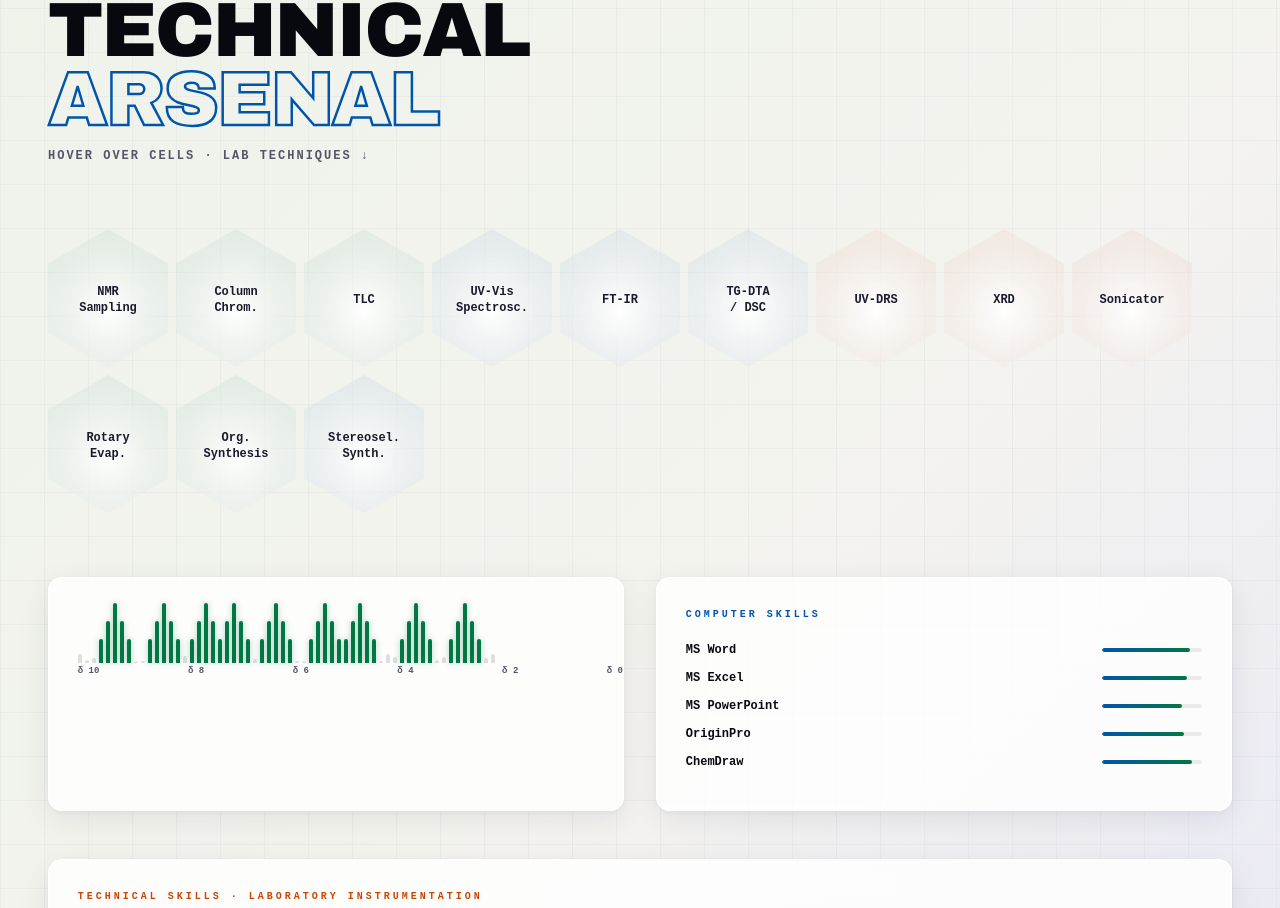
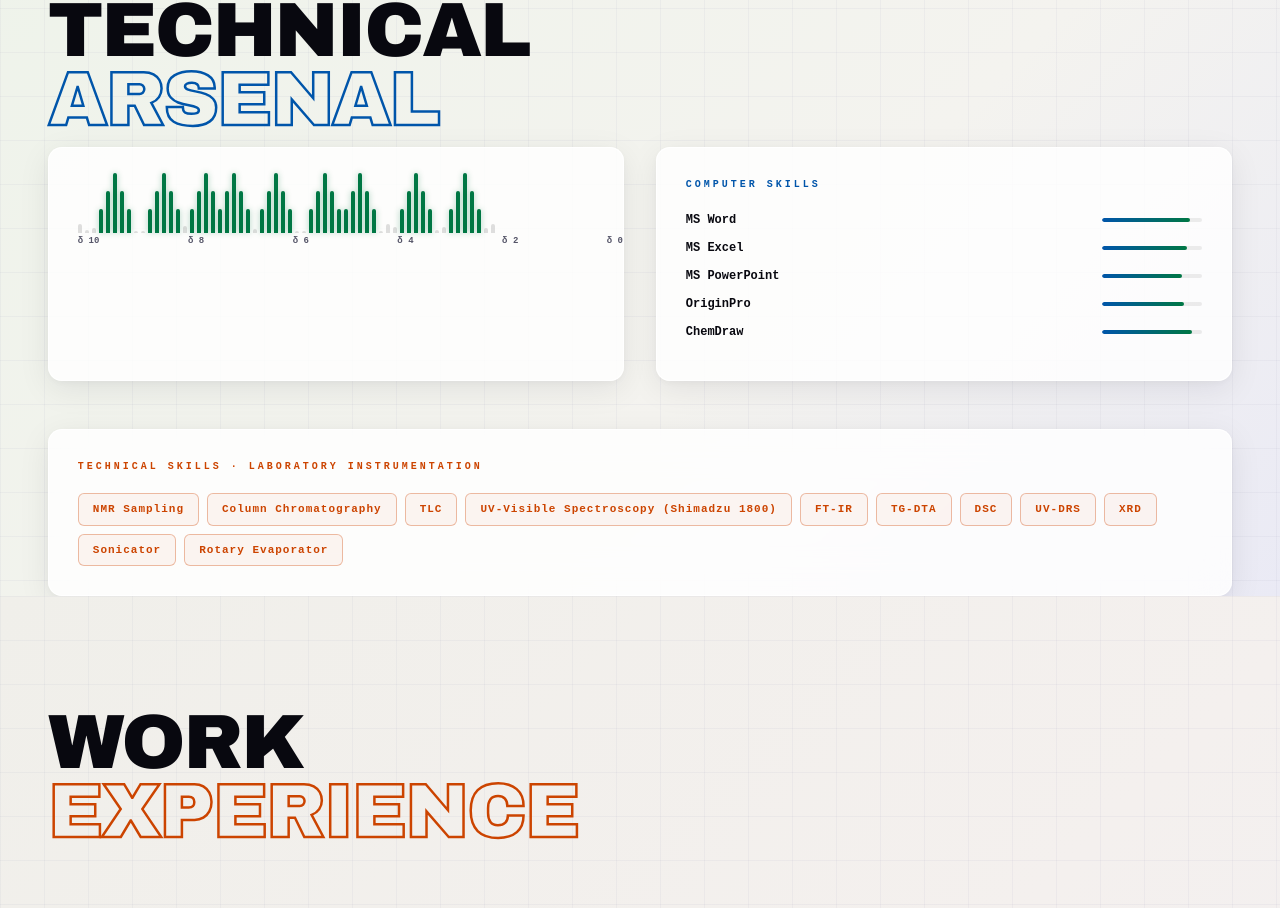
Before and after one commit to Rishabh0702-web/CLient-Portfolio, a Next.js app: page / in a window 1280 px wide. Shown: the part 2244-3152 px from the top of the page. Built offline with nearby package versions, Linux system fonts and the light colour scheme.

Commit message:
remove instruments/techniques section from Skills section
Clean up unused SKILLS array for better code organization

Co-authored-by: Rishabh Gupta <206759199+Rishabh0702-web@users.noreply.github.com>

```diff
--- a/components/SkillsSection.tsx
+++ b/components/SkillsSection.tsx
@@ -20,20 +20,6 @@ const NMR_BARS=Array.from({length:60},(_,i)=>{
   return {h:near?Math.max(10,60-Math.min(...PEAKS.map(p=>Math.abs(i-p)))*18):prand(i)*8+2,near};
 });
 
-const SKILLS=[
-  {name:'NMR\nSampling',      pct:95,col:G},
-  {name:'Column\nChrom.',     pct:92,col:G},
-  {name:'TLC',                pct:90,col:G},
-  {name:'UV-Vis\nSpectrosc.', pct:88,col:B},
-  {name:'FT-IR',              pct:88,col:B},
-  {name:'TG-DTA\n/ DSC',      pct:80,col:B},
-  {name:'UV-DRS',             pct:78,col:O},
-  {name:'XRD',                pct:80,col:O},
-  {name:'Sonicator',          pct:85,col:O},
-  {name:'Rotary\nEvap.',      pct:90,col:G},
-  {name:'Org.\nSynthesis',    pct:95,col:G},
-  {name:'Stereosel.\nSynth.', pct:85,col:B},
-];
 const COMPUTER=['MS Word','MS Excel','MS PowerPoint','OriginPro','ChemDraw'];
 
 export default function SkillsSection() {
@@ -47,18 +33,7 @@ export default function SkillsSection() {
           TECHNICAL<br/>
           <span style={{WebkitTextStroke:`2.5px ${B}`,color:'transparent'}}>ARSENAL</span>
         </h2>
-        <p style={{fontFamily:'monospace',fontSize:'12px',color:T3,letterSpacing:'2px',marginBottom:'4rem',fontWeight:600}}>HOVER OVER CELLS · LAB TECHNIQUES ↓</p>
 
-        {/* Hex skill cells */}
-        <div style={{display:'flex',flexWrap:'wrap',gap:'8px',marginBottom:'4rem'}} className="section-reveal">
-          {SKILLS.map((s,i)=>(
-            <div key={i} className="scale-reveal" style={{animationDelay: `${i*0.05}s`, clipPath:'polygon(50% 0%,100% 25%,100% 75%,50% 100%,0% 75%,0% 25%)',width:'120px',height:'138px',background:`radial-gradient(circle at 50% 60%,rgba(255,255,255,0.95) 0%,${s.col}14 100%)`,backdropFilter:'blur(12px)',WebkitBackdropFilter:'blur(12px)',display:'flex',flexDirection:'column',alignItems:'center',justifyContent:'center',cursor:'default',transition:'transform 0.3s,filter 0.3s',position:'relative',filter:'drop-shadow(0 4px 12px rgba(0,0,40,0.08))'}}>
-              <span style={{fontFamily:'"Arial Black",sans-serif',fontSize:'23px',fontWeight:900,color:s.col,lineHeight:1,position:'relative',zIndex:1,display:'none'}}></span>
-              <span style={{fontFamily:'monospace',fontSize:'10px',color:s.col,fontWeight:700,position:'relative',zIndex:1,display:'none'}}></span>
-              <span style={{fontFamily:'monospace',fontSize:'12px',color:T2,textAlign:'center',lineHeight:1.3,marginTop:'5px',whiteSpace:'pre-line',position:'relative',zIndex:1,fontWeight:600}}>{s.name}</span>
-            </div>
-          ))}
-        </div>
 
         <div style={{display:'grid',gridTemplateColumns:'1fr 1fr',gap:'2rem',marginBottom:'3rem'}} className="section-reveal">
           {/* NMR spectrum */}
```
